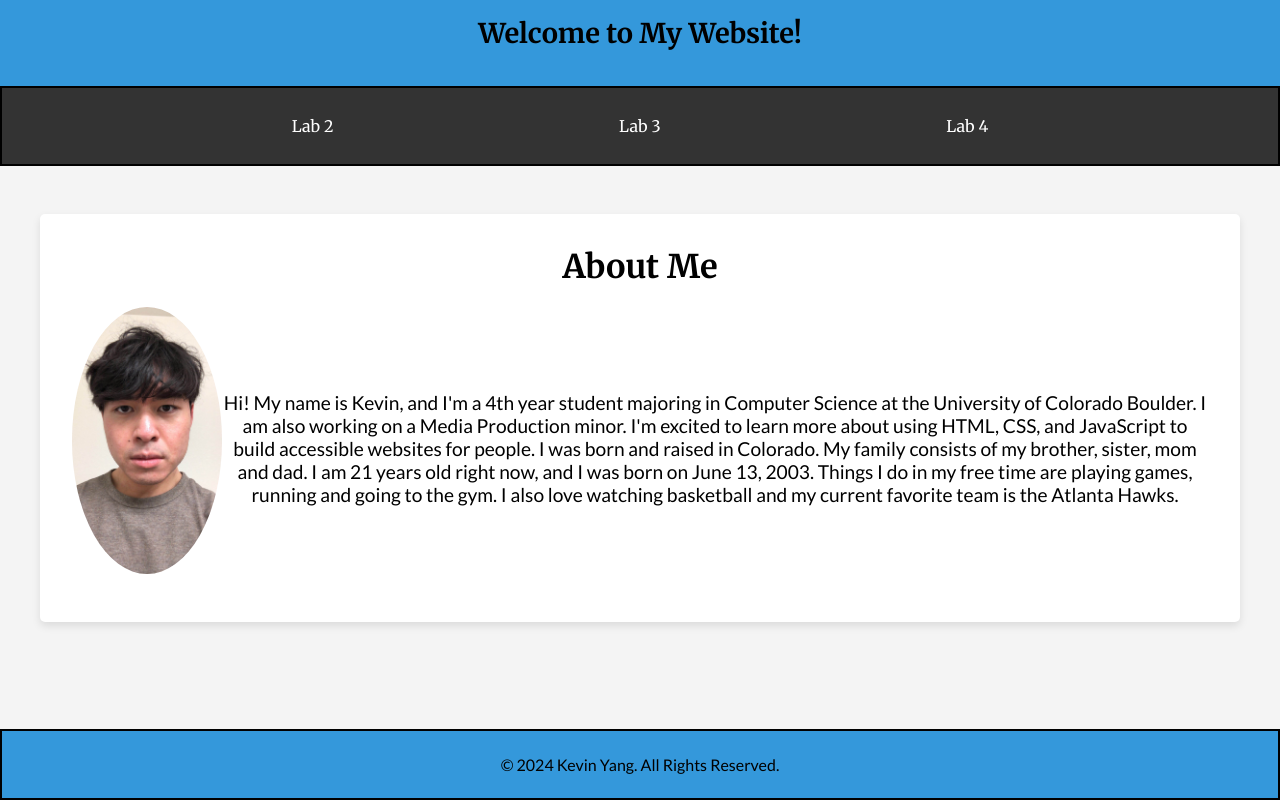
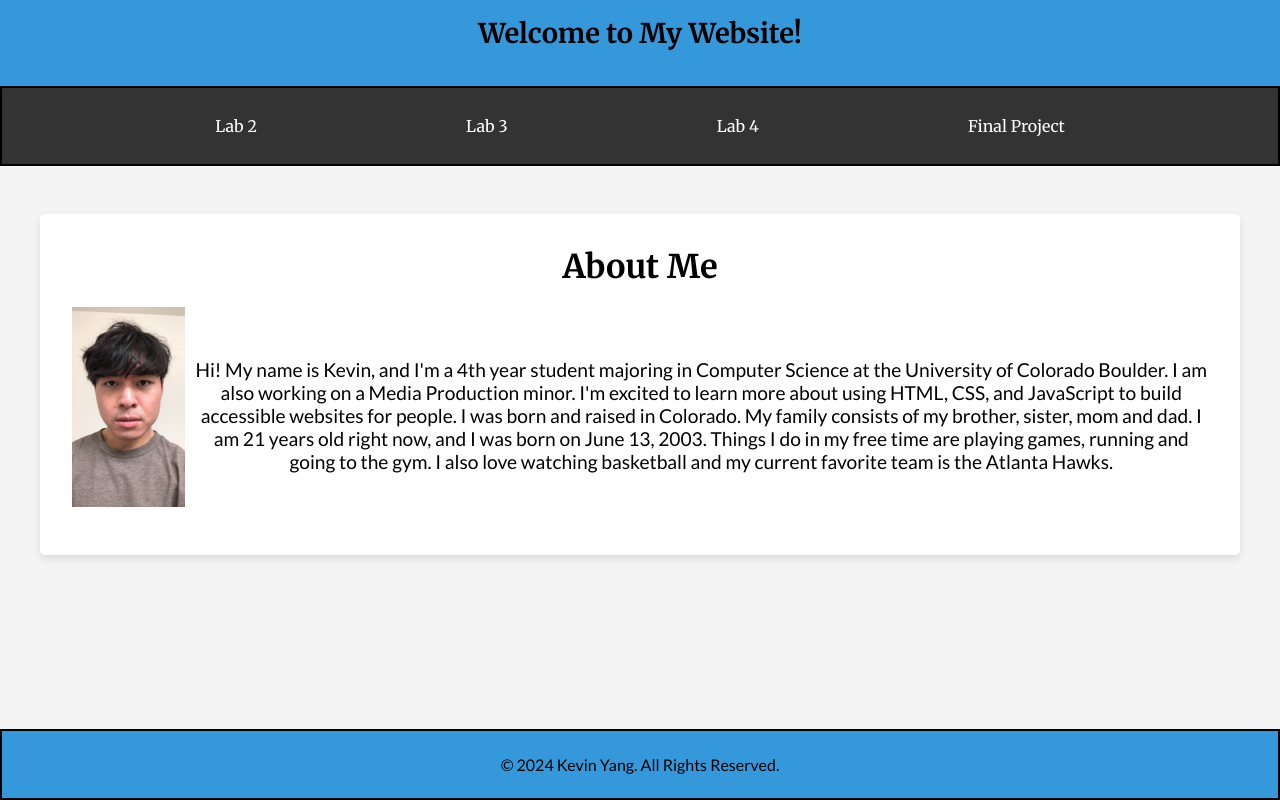
Before and after one commit to keviny679/CSCI3150-Checkpoint-Portal, a plain HTML site: page index.html in a window 1280 px wide. Drawn offline with Linux system fonts and the light colour scheme.

Commit message:
Added final project link and redid profile picture

```diff
--- a/index.html
+++ b/index.html
@@ -18,6 +18,7 @@
           <li><a href="https://keviny679.github.io/Universal-Design-5/" target="_blank">Lab 2</a></li>
           <li><a href="https://keviny679.github.io/Universal-Design-Web-Page/" target="_blank">Lab 3</a></li>
           <li><a href="https://keviny679.github.io/CSCI3150-Homework-6/" target="_blank">Lab 4</a></li>
+          <li><a href="https://keviny679.github.io/Universal-Design-Final-Project/" target="_blank">Final Project</a></li>
         </ul>
       </nav>
 
--- a/styles.css
+++ b/styles.css
@@ -95,9 +95,10 @@ nav a:hover {
 }
 
 .about-me img {
-    max-width: 150px;
-    border-radius: 50%;
+    width: 200px;
+    height: 200px;
     margin-bottom: 1rem;
+    margin-right: 10px;
 }
 
 .footer {
```
